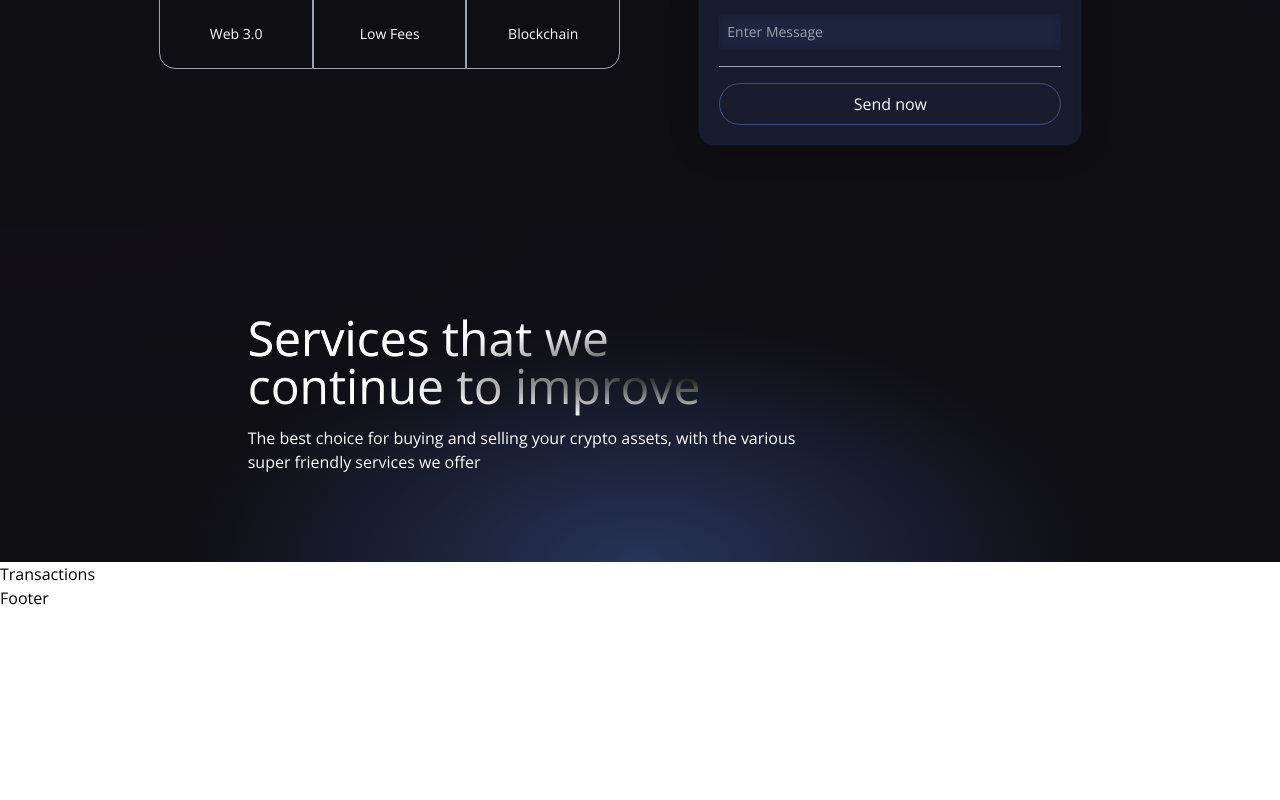
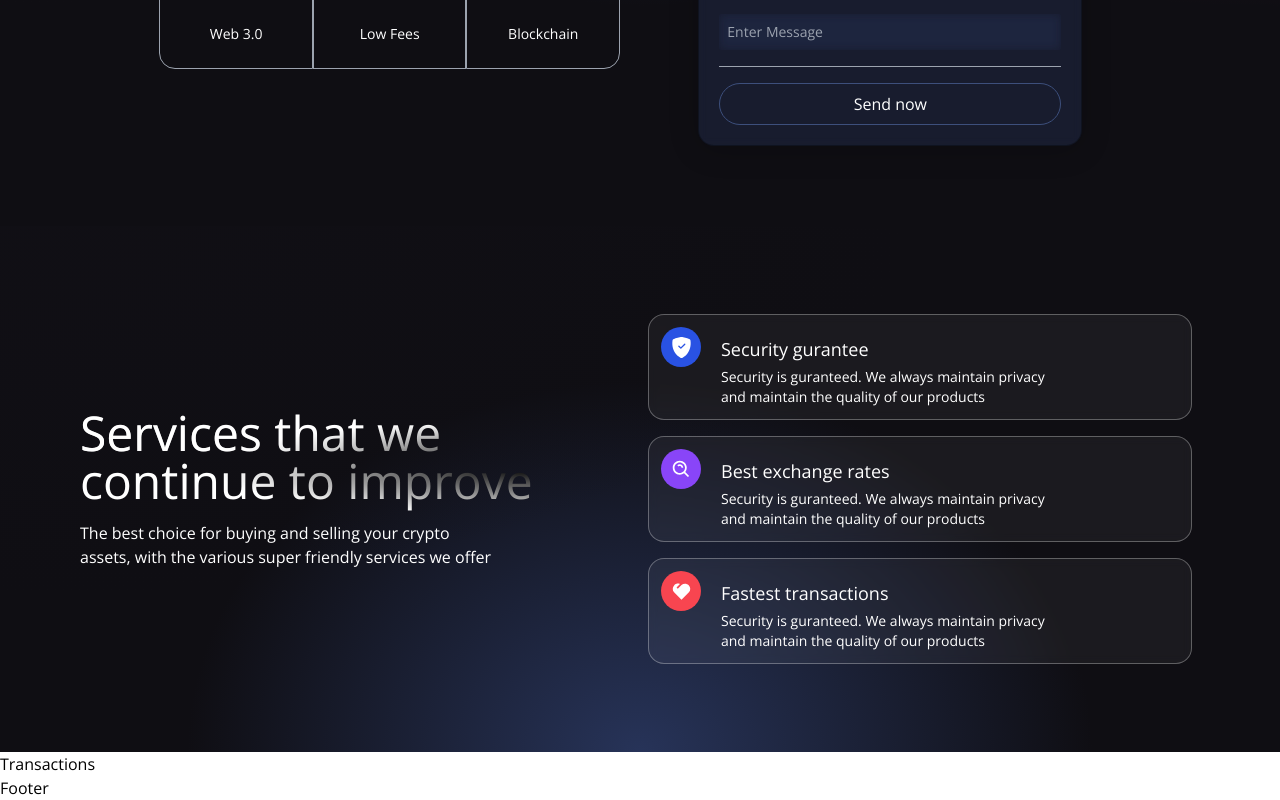
Before and after one commit to sithum-dev/krypt-web-3-0, a React (Vite) app in the folder client/: page / in a window 1280 px wide. Shown: the part 523-1323 px from the top of the page. Before the commit the page ends 1133 px from the top, so only its background shows below. Built offline with nearby package versions, Linux system fonts and the light colour scheme.

Commit message:
Update services list

```diff
--- a/client/src/components/Services.jsx
+++ b/client/src/components/Services.jsx
@@ -2,6 +2,20 @@
 import { BsShieldFillCheck } from "react-icons/bs";
 import { BiSearchAlt } from "react-icons/bi";
 import { RiHeart2Fill } from "react-icons/ri";
+
+const ServiceCard = ({ color, title, icon, subtitle }) => (
+  <div className="flex flex-row justify-start items-start white-glassmorphism p-3 m-2 cursor-pointer hover:shadow-xl">
+    <div
+      className={`w-10 h-10 rounded-full flex justify-center items-center ${color}`}
+    >
+      {icon}
+    </div>
+    <div className="ml-5 flex flex-col flex-1">
+      <h3 className="mt-2 text-white text-lg">{title}</h3>
+      <p className="mt-1 text-white text-sm md:w-9/12">{subtitle}</p>
+    </div>
+  </div>
+);
 
 const Services = () => {
   return (
@@ -18,6 +32,26 @@
             various super friendly services we offer
           </p>
         </div>
+        <div className="flex-1 flex flex-col justify-start items-center">
+          <ServiceCard
+            color="bg-[#2952E3]"
+            title="Security gurantee"
+            icon={<BsShieldFillCheck fontSize={21} className="text-white" />}
+            subtitle="Security is guranteed. We always maintain privacy and maintain the quality of our products"
+          />
+          <ServiceCard
+            color="bg-[#8945F8]"
+            title="Best exchange rates"
+            icon={<BiSearchAlt fontSize={21} className="text-white" />}
+            subtitle="Security is guranteed. We always maintain privacy and maintain the quality of our products"
+          />
+          <ServiceCard
+            color="bg-[#F84550]"
+            title="Fastest transactions"
+            icon={<RiHeart2Fill fontSize={21} className="text-white" />}
+            subtitle="Security is guranteed. We always maintain privacy and maintain the quality of our products"
+          />
+        </div>
       </div>
     </div>
   );
```
